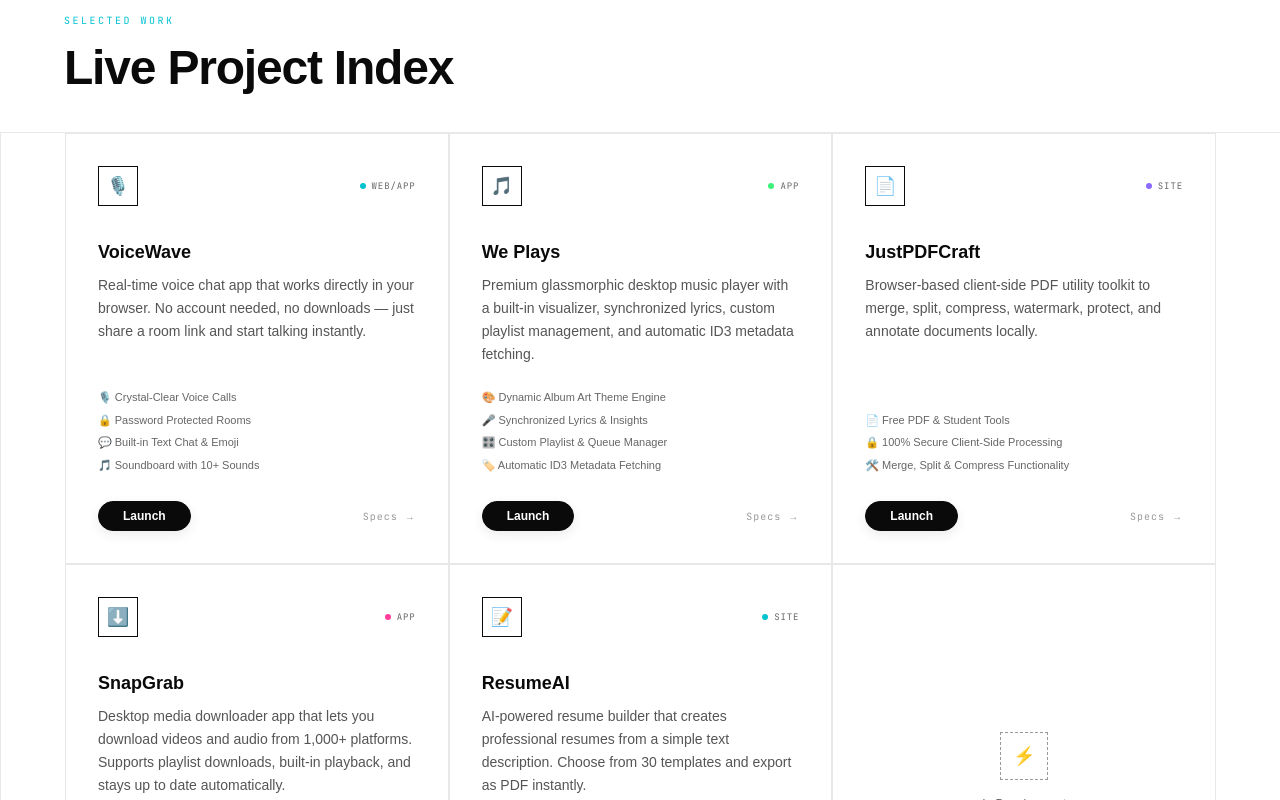
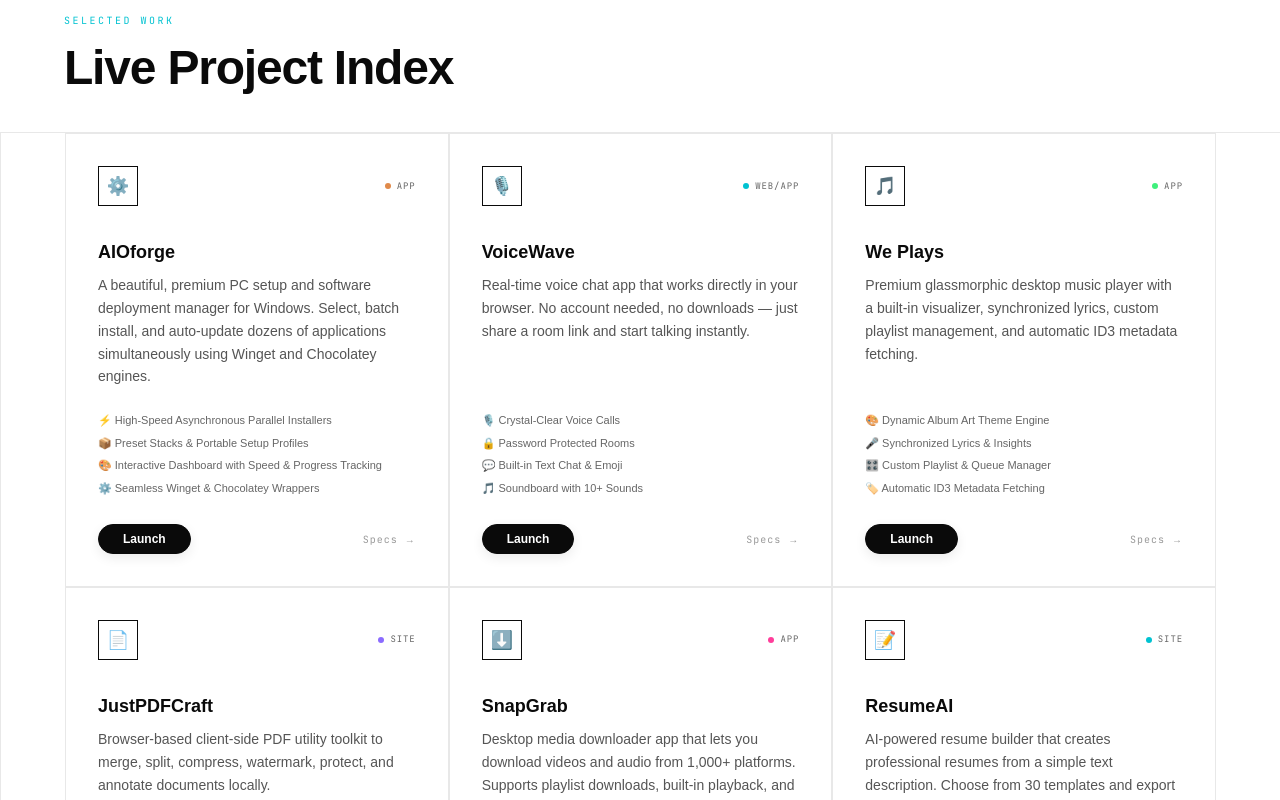
Before and after one commit to shaswatxd/shaswathub, a Next.js app: page / in a window 1280 px wide. Shown: the part 1520-2320 px from the top of the page. Built offline with nearby package versions, Linux system fonts and the light colour scheme; a web font is replaced by a local one.

Commit message:
Add AIOforge to projects list

```diff
--- a/app/components/Projects.jsx
+++ b/app/components/Projects.jsx
@@ -4,6 +4,26 @@ import React, { useRef, useState, useEffect, memo } from 'react';
 import { motion, AnimatePresence } from 'framer-motion';
 
 const PROJECTS = [
+  {
+    name: "AIOforge",
+    desc: "A beautiful, premium PC setup and software deployment manager for Windows. Select, batch install, and auto-update dozens of applications simultaneously using Winget and Chocolatey engines.",
+    icon: "⚙️",
+    glow: "orange",
+    badge: "APP",
+    githubUrl: "https://github.com/shaswatxd/AIOforge",
+    liveUrl: "https://aioforge.vercel.app",
+    features: [
+      "⚡ High-Speed Asynchronous Parallel Installers",
+      "📦 Preset Stacks & Portable Setup Profiles",
+      "🎨 Interactive Dashboard with Speed & Progress Tracking",
+      "⚙️ Seamless Winget & Chocolatey Wrappers"
+    ],
+    details: {
+      architecture: "Native desktop utility built for Windows that bridges Winget and Chocolatey package managers into a unified, asynchronous parallel queue interface.",
+      modules: ["Winget queue worker", "Chocolatey agent wrapper", "Asynchronous parallel downloader", "Profile package builder"],
+      command: "git clone https://github.com/shaswatxd/AIOforge.git"
+    }
+  },
   {
     name: "VoiceWave",
     desc: "Real-time voice chat app that works directly in your browser. No account needed, no downloads — just share a room link and start talking instantly.",
@@ -109,7 +129,8 @@ const GLOW_COLORS = {
   cyan: "#00c2d1",
   violet: "#8b6bff",
   magenta: "#ff3d9a",
-  emerald: "#3ef07c"
+  emerald: "#3ef07c",
+  orange: "#e08a4a"
 };
 
 // Details Modal Component
```
